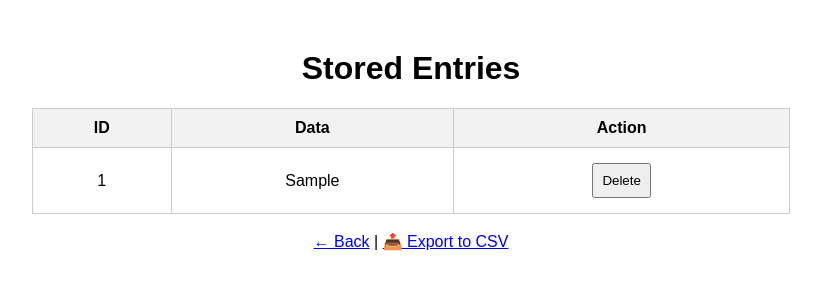
After one commit to omvs54/CodeAlpha_DataRedundancy, a Flask app: page /view in a window 1280 px wide. The commit adds this page. Shown: the top 300 px of the page, without its empty margins (229-1050 px from the left). Run offline with Flask 3, Linux system fonts and the light colour scheme; tables that the repository leaves empty hold one stand-in row (values such as "Sample post").

Commit message:
Full DRR system with view, delete, export

```diff
--- a/app.py
+++ b/app.py
@@ -1,5 +1,6 @@
-from flask import Flask, request, render_template
+from flask import Flask, request, render_template, redirect, send_file
 import sqlite3
+import csv
 
 app = Flask(__name__)
 
@@ -34,6 +35,37 @@ def add():
     conn.close()
     return render_template('index.html', message=message)
 
+@app.route('/view')
+def view():
+    conn = sqlite3.connect('data.db')
+    cursor = conn.cursor()
+    cursor.execute('SELECT id, data FROM entries')
+    rows = cursor.fetchall()
+    conn.close()
+    return render_template('view.html', rows=rows)
+
+@app.route('/delete/<int:id>', methods=['POST'])
+def delete(id):
+    conn = sqlite3.connect('data.db')
+    cursor = conn.cursor()
+    cursor.execute('DELETE FROM entries WHERE id=?', (id,))
+    conn.commit()
+    conn.close()
+    return redirect('/view')
+
+@app.route('/export')
+def export():
+    conn = sqlite3.connect('data.db')
+    cursor = conn.cursor()
+    cursor.execute('SELECT data FROM entries')
+    rows = cursor.fetchall()
+    conn.close()
+    with open('export.csv', 'w', newline='') as f:
+        writer = csv.writer(f)
+        writer.writerow(['Data'])
+        writer.writerows(rows)
+    return send_file('export.csv', as_attachment=True)
+
 if __name__ == '__main__':
     init_db()
     app.run(debug=True)
--- a/requirements.txt
+++ b/requirements.txt
@@ -1,2 +1,2 @@
-flask
-gunicorn
+Flask==3.0.0
+gunicorn==21.2.0
--- a/static/style.css
+++ b/static/style.css
@@ -3,10 +3,29 @@ body {
     text-align: center;
     margin-top: 50px;
 }
-input {
+
+input, button {
     padding: 8px;
-    width: 200px;
+    margin: 5px;
 }
-button {
-    padding: 8px 12px;
+
+.message {
+    margin-top: 20px;
+    font-weight: bold;
+    color: green;
 }
+
+table {
+    margin: auto;
+    border-collapse: collapse;
+    width: 60%;
+}
+
+th, td {
+    border: 1px solid #ccc;
+    padding: 10px;
+}
+
+th {
+    background-color: #f2f2f2;
+}
--- a/templates/index.html
+++ b/templates/index.html
@@ -6,12 +6,12 @@
 </head>
 <body>
     <h1>Enter Data</h1>
-    <form method="POST" action="/add">
+    <form action="/add" method="post">
         <input type="text" name="data" required>
         <button type="submit">Submit</button>
     </form>
     {% if message %}
-        <p>{{ message }}</p>
+        <p class="message">{{ message }}</p>
     {% endif %}
 </body>
 </html>
--- /dev/null
+++ b/templates/view.html
@@ -0,0 +1,26 @@
+<!DOCTYPE html>
+<html>
+<head>
+    <title>View Entries</title>
+    <link rel="stylesheet" href="/static/style.css">
+</head>
+<body>
+    <h1>Stored Entries</h1>
+    <table>
+        <tr><th>ID</th><th>Data</th><th>Action</th></tr>
+        {% for row in rows %}
+        <tr>
+            <td>{{ row[0] }}</td>
+            <td>{{ row[1] }}</td>
+            <td>
+                <form action="/delete/{{ row[0] }}" method="post">
+                    <button type="submit">Delete</button>
+                </form>
+            </td>
+        </tr>
+        {% endfor %}
+    </table>
+    <br>
+    <a href="/">← Back</a> | <a href="/export">📤 Export to CSV</a>
+</body>
+</html>
```
Also changed, not shown: 1 other file.
